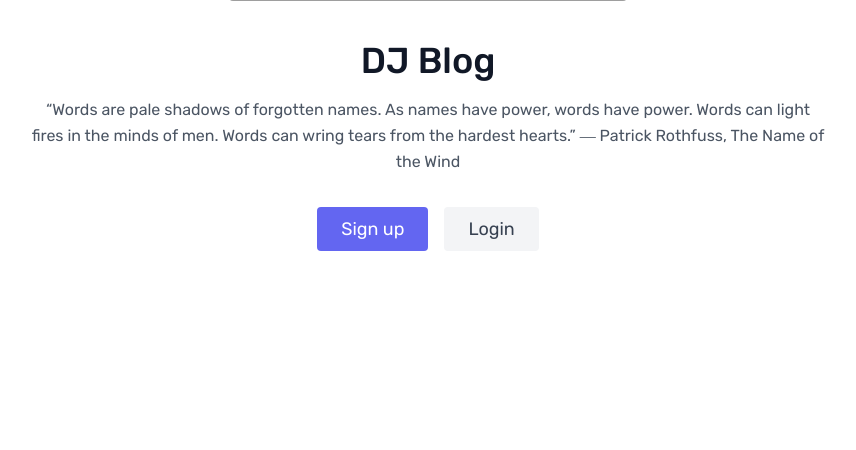
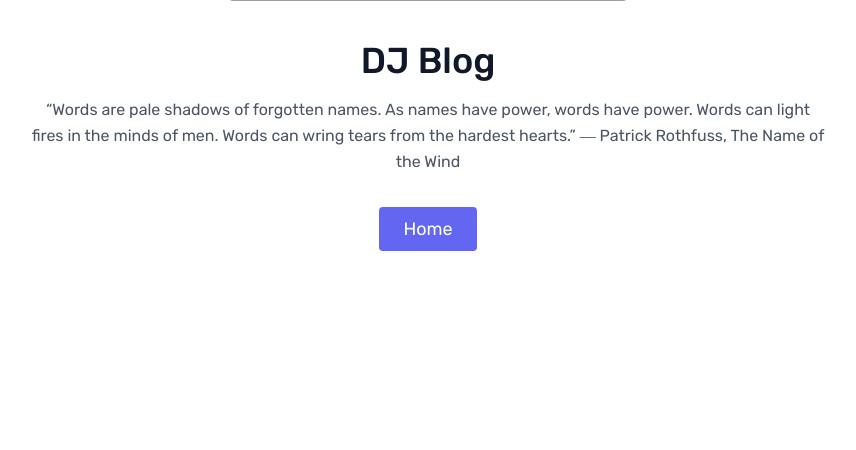
Before and after one commit to Abdulmumin3/DJ-Blog-app, a Django app: page / in a window 1280 px wide. Shown: the part 533-983 px from the top of the page, without its empty margins (212-1068 px from the left). Run offline with Django 4.2, Linux system fonts and the light colour scheme; a user stored in the database is signed in; style sheets or scripts are compiled from the project's sources; some libraries are stand-ins or nearby versions; grey boxes are pictures that could not be loaded.

Commit message:
Another commit

```diff
--- a/blog_app/templates/blog_app/land-page.html
+++ b/blog_app/templates/blog_app/land-page.html
@@ -22,6 +22,14 @@
         tears from the hardest hearts.” ― Patrick Rothfuss, The Name of the Wind
       </p>
       <div class="flex justify-center">
+        {% if user.is_authenticated %}
+        <a
+          href="{% url 'blog:home' %}"
+          class="inline-flex text-white bg-indigo-500 border-0 py-2 px-6 focus:outline-none hover:bg-indigo-600 rounded text-lg"
+        >
+          Home
+        </a>
+        {% else %}
         <a
           href="{% url 'signup' %}"
           class="inline-flex text-white bg-indigo-500 border-0 py-2 px-6 focus:outline-none hover:bg-indigo-600 rounded text-lg"
@@ -34,6 +42,7 @@
         >
           Login
         </a>
+        {% endif %}
       </div>
     </div>
   </div>
```
